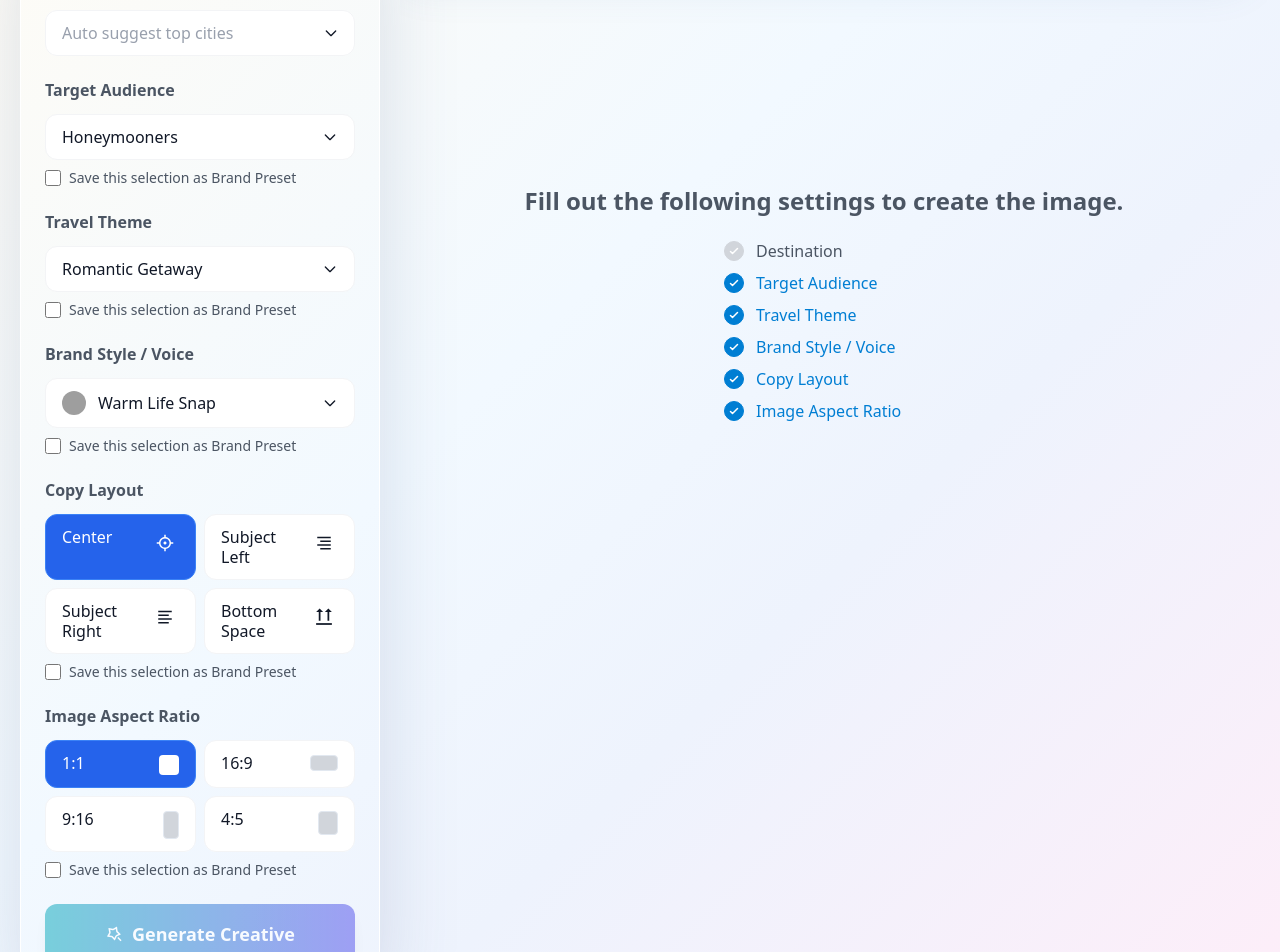
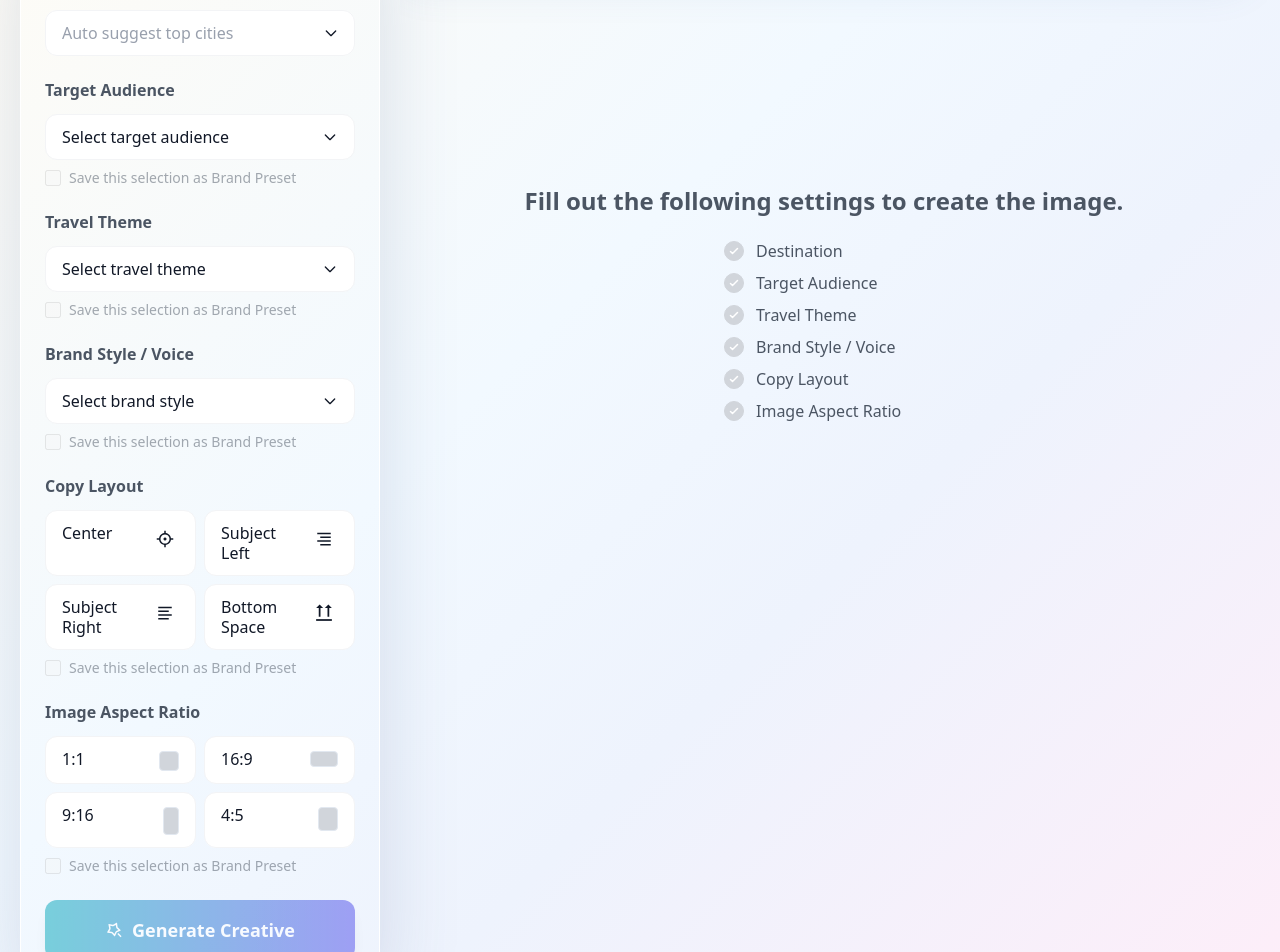
Before and after one commit to hyerin315/2025-Travelfit-AI, a Next.js app in the folder frontend/: page /generate in a window 1280 px wide. Shown: the part 180-1132 px from the top of the page. Built offline with nearby package versions, Linux system fonts and the light colour scheme; grey boxes are pictures that could not be loaded; a web font is replaced by a local one.

Commit message:
refactor: 기본 선택 제거

```diff
--- a/frontend/src/stores/useAppStore.ts
+++ b/frontend/src/stores/useAppStore.ts
@@ -37,16 +37,16 @@ const defaultTheme = TRAVEL_THEME_OPTIONS[0];
 const initialSettings: GenerationSettings = {
   location: '',
   spot: '',
-  targetAudience: 'honeymooners',
-  travelTheme: 'romantic_getaway',
-  brandStyle: 'warm_life_snap',
-  persona: defaultAudience?.persona ?? '2_couple',
+  targetAudience: '',
+  travelTheme: '',
+  brandStyle: '',
+  persona: '',
   action: 'front',
-  actionDetail: defaultTheme?.prompt ?? '',
-  expression: defaultAudience?.expression ?? '',
-  timeOfDay: defaultTheme?.timeOfDay ?? 'auto',
-  layout: 'center',
-  ratio: '1:1',
+  actionDetail: '',
+  expression: '',
+  timeOfDay: 'auto',
+  layout: '',
+  ratio: '',
 };
 
 export const useAppStore = create<AppState>((set) => ({
```
